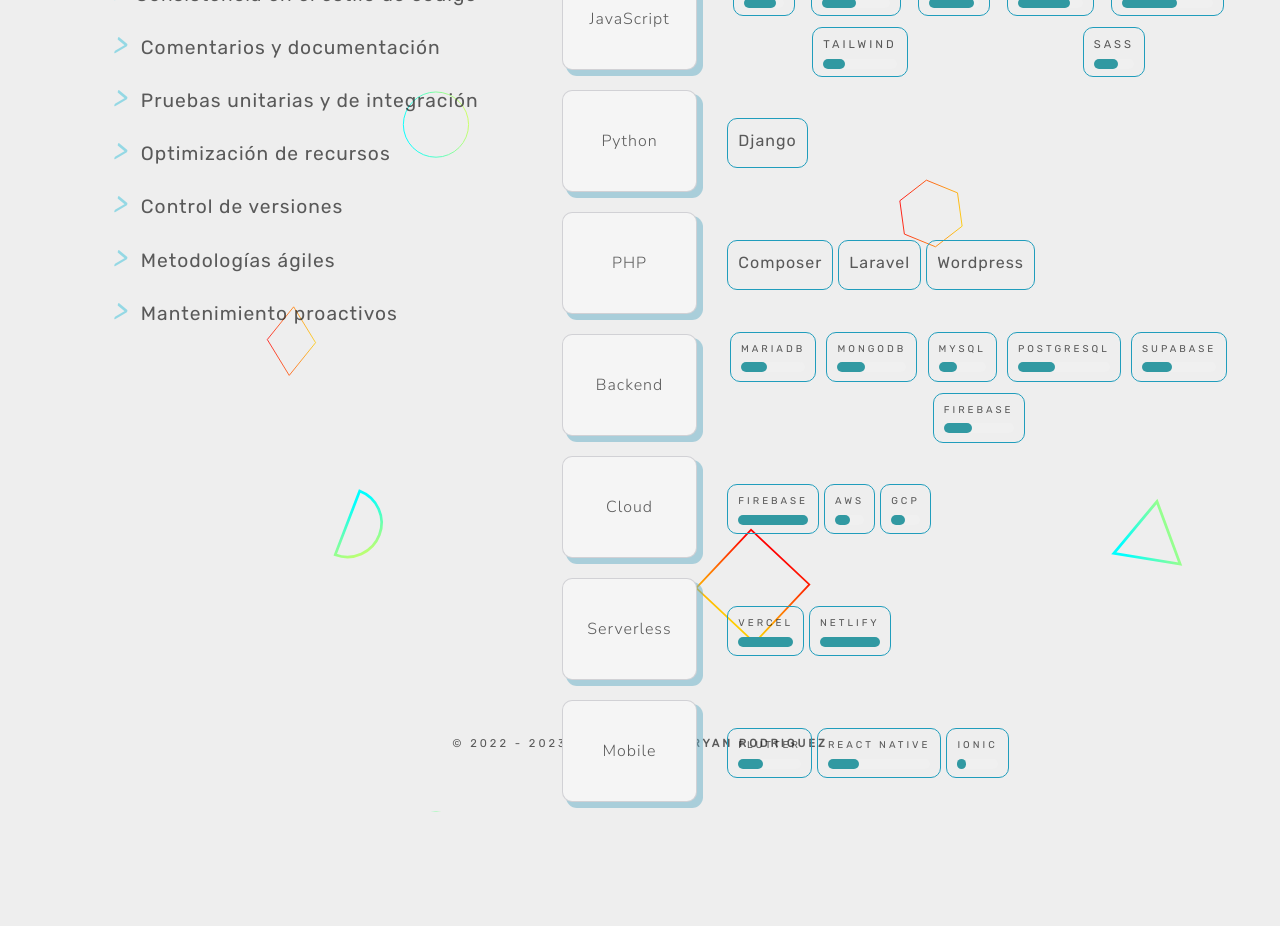
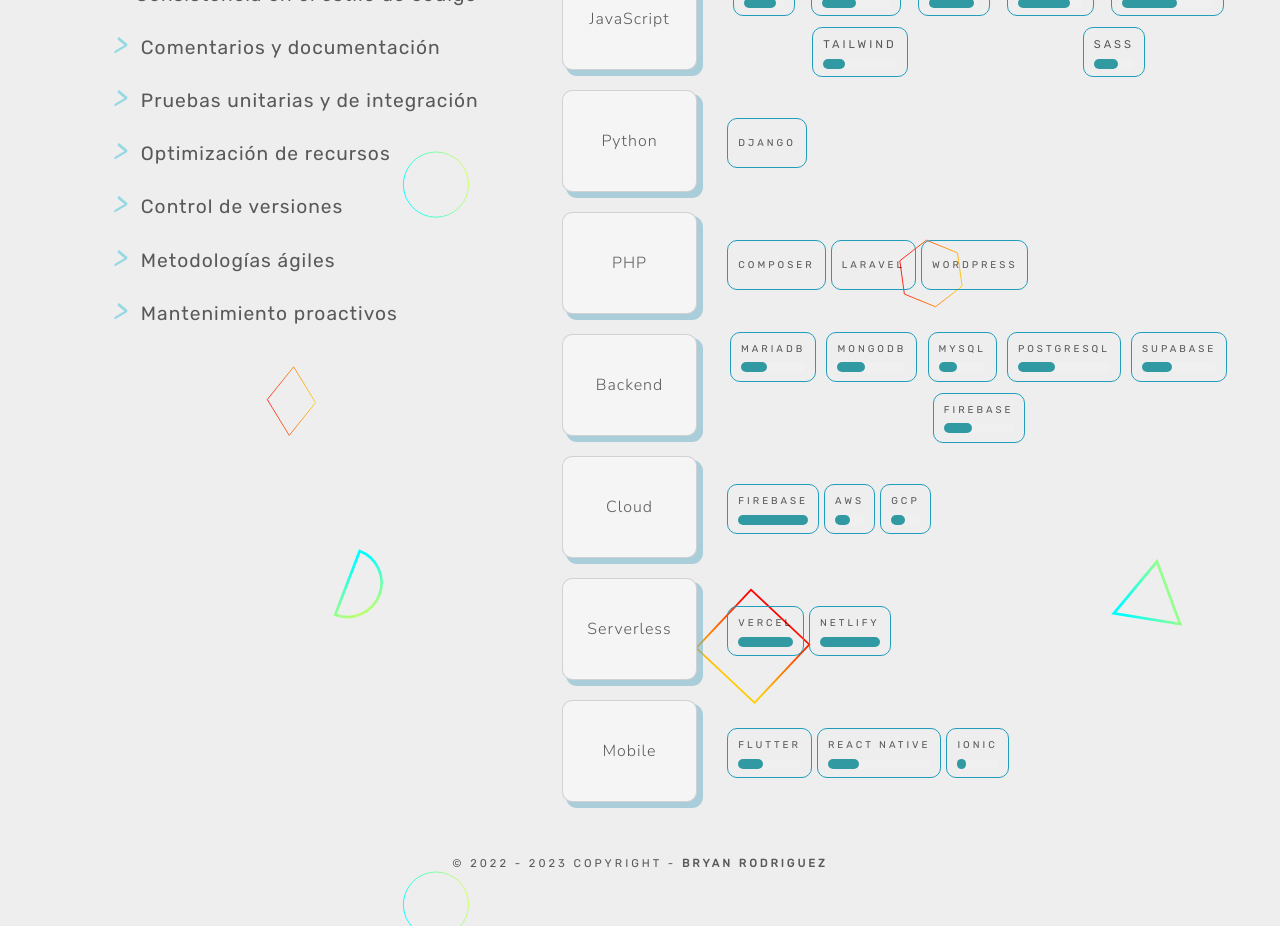
Before and after one commit to Serphp/portf-serph, a React (Vite) app: page / in a window 1280 px wide. Shown: the part 1420-2346 px from the top of the page. Built offline with nearby package versions, Linux system fonts and the light colour scheme.

Commit message:
[Rework 3.0] Small fixes #2

```diff
--- a/components/Experiences.jsx
+++ b/components/Experiences.jsx
@@ -71,7 +71,7 @@ export default function Experiences() {
                     </div>
                     <div className="contsecond">
                         <li className="boxsecond">
-                            <p> Django </p>
+                            <h4 style={{ marginTop: '8px'}}> Django </h4>
                         </li>
                     </div>
                 </article>
@@ -82,13 +82,13 @@ export default function Experiences() {
                     </div>
                     <div className="contsecond">
                         <li className="boxsecond">
-                            <p> Composer </p>
+                            <h4 style={{ marginTop: '8px'}}> Composer </h4>
                         </li>
                         <li className="boxsecond">
-                            <p> Laravel </p>
+                            <h4 style={{ marginTop: '8px'}}> Laravel </h4>
                         </li>
                         <li className="boxsecond">
-                            <p> Wordpress </p>
+                            <h4 style={{ marginTop: '8px'}}> Wordpress </h4>
                         </li>
 
                     </div>
--- a/components/Main/Footer.jsx
+++ b/components/Main/Footer.jsx
@@ -10,7 +10,7 @@ export default function Footer() {
 
     {/* <Mensaje/> */}
 
-    <div style={{ textAlign: "center", color: "black", fontFamily: "rubik" }}>
+    <div style={{ textAlign: "center", color: "black", fontFamily: "rubik", marginTop: '120px'}}>
     <h4>© 2022 - 2023 Copyright - <b>Bryan Rodriguez</b></h4>
 
     </div>
```
